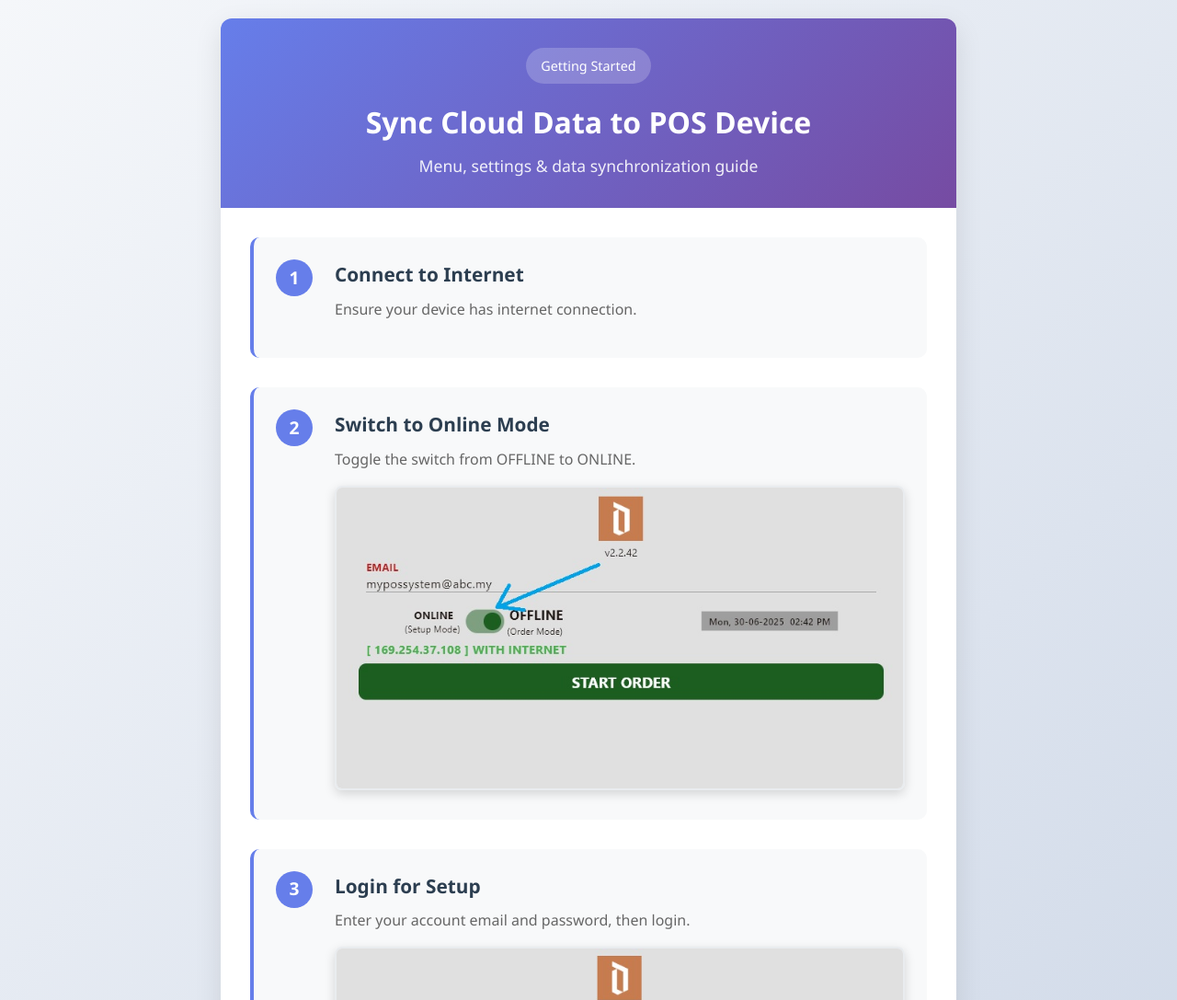
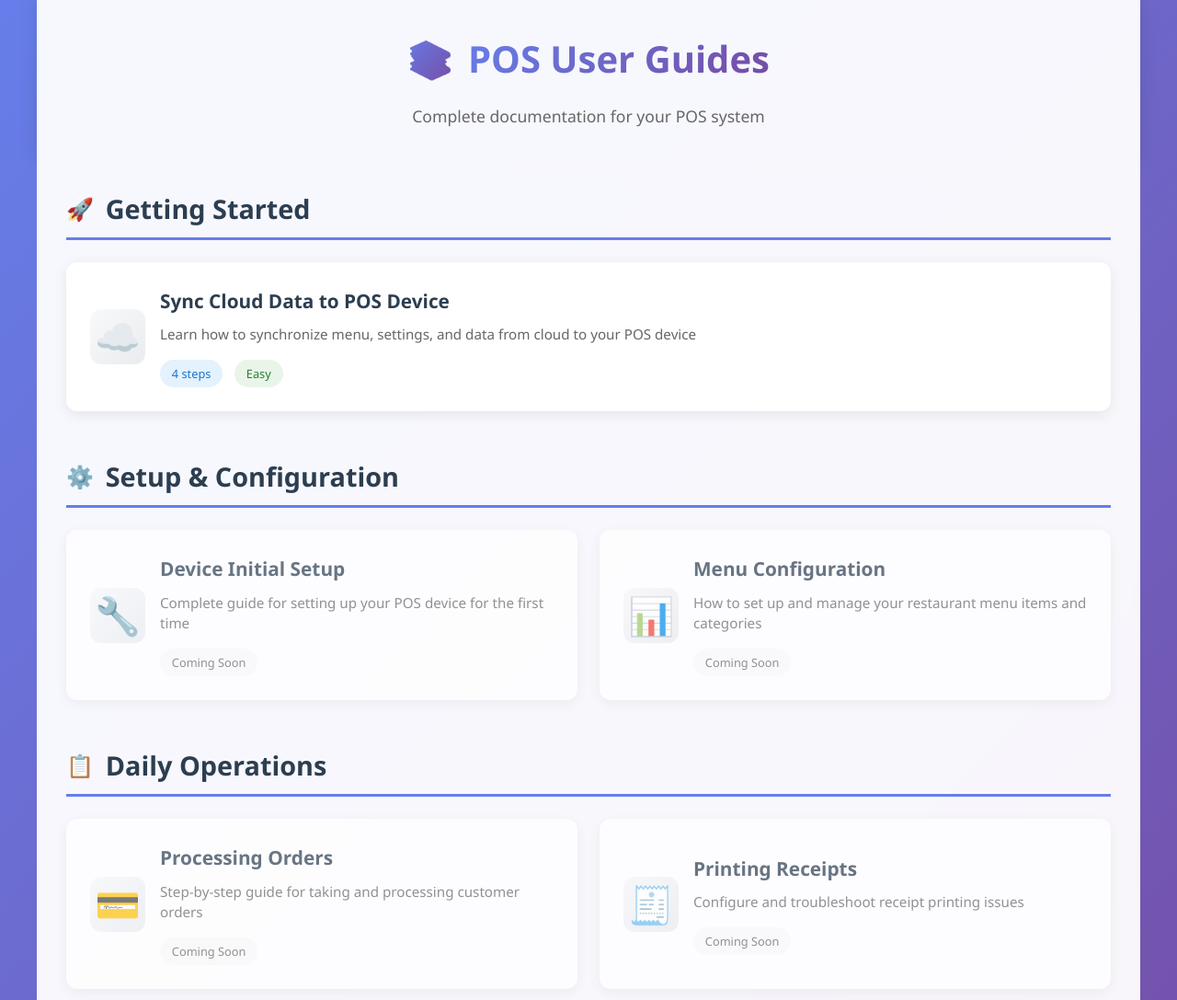
Before and after one commit to kychoe/dineersbiz-userguides, a plain HTML site: page index.html in a window 1280 px wide. Shown: the top 1087 px of the page at 92% size. Drawn offline with Linux system fonts and the light colour scheme.

Commit message:
1.0.2 - Home Page

```diff
--- /dev/null
+++ b/home-styles.css
@@ -0,0 +1,329 @@
+* {
+    margin: 0;
+    padding: 0;
+    box-sizing: border-box;
+}
+
+body {
+    font-family: 'Segoe UI', Tahoma, Geneva, Verdana, sans-serif;
+    line-height: 1.6;
+    color: #333;
+    background: linear-gradient(135deg, #667eea 0%, #764ba2 100%);
+    min-height: 100vh;
+}
+
+.container {
+    max-width: 1200px;
+    margin: 0 auto;
+    min-height: 100vh;
+    display: flex;
+    flex-direction: column;
+}
+
+/* Header Styles */
+.main-header {
+    background: rgba(255, 255, 255, 0.95);
+    backdrop-filter: blur(10px);
+    padding: 2rem;
+    text-align: center;
+    box-shadow: 0 2px 20px rgba(0, 0, 0, 0.1);
+}
+
+.logo {
+    display: flex;
+    align-items: center;
+    justify-content: center;
+    gap: 1rem;
+    margin-bottom: 1rem;
+}
+
+.logo-icon {
+    font-size: 2.5rem;
+    background: linear-gradient(135deg, #667eea 0%, #764ba2 100%);
+    -webkit-background-clip: text;
+    background-clip: text;
+    -webkit-text-fill-color: transparent;
+}
+
+.main-header h1 {
+    font-size: 2.5rem;
+    font-weight: 700;
+    background: linear-gradient(135deg, #667eea 0%, #764ba2 100%);
+    -webkit-background-clip: text;
+    background-clip: text;
+    -webkit-text-fill-color: transparent;
+}
+
+.header-subtitle {
+    color: #666;
+    font-size: 1.1rem;
+    margin-top: 0.5rem;
+}
+
+/* Main Content */
+.guides-grid {
+    flex: 1;
+    padding: 2rem;
+    background: rgba(255, 255, 255, 0.95);
+    backdrop-filter: blur(10px);
+}
+
+/* Category Sections */
+.category-section {
+    margin-bottom: 3rem;
+}
+
+.category-title {
+    display: flex;
+    align-items: center;
+    gap: 0.8rem;
+    font-size: 1.8rem;
+    font-weight: 600;
+    color: #2c3e50;
+    margin-bottom: 1.5rem;
+    padding-bottom: 0.5rem;
+    border-bottom: 3px solid #667eea;
+}
+
+.category-icon {
+    font-size: 1.5rem;
+}
+
+/* Guide Cards */
+.guides-list {
+    display: grid;
+    grid-template-columns: repeat(auto-fit, minmax(350px, 1fr));
+    gap: 1.5rem;
+}
+
+.guide-card {
+    background: white;
+    border-radius: 12px;
+    padding: 1.5rem;
+    box-shadow: 0 4px 15px rgba(0, 0, 0, 0.08);
+    border: 2px solid transparent;
+    transition: all 0.3s ease;
+    display: flex;
+    align-items: center;
+    gap: 1rem;
+    text-decoration: none;
+    color: inherit;
+    position: relative;
+    overflow: hidden;
+}
+
+.guide-card:hover {
+    transform: translateY(-3px);
+    box-shadow: 0 8px 25px rgba(0, 0, 0, 0.15);
+    border-color: #667eea;
+}
+
+.guide-card::before {
+    content: '';
+    position: absolute;
+    top: 0;
+    left: 0;
+    right: 0;
+    height: 4px;
+    background: linear-gradient(135deg, #667eea 0%, #764ba2 100%);
+    transform: translateX(-100%);
+    transition: transform 0.3s ease;
+}
+
+.guide-card:hover::before {
+    transform: translateX(0);
+}
+
+.guide-icon {
+    font-size: 2.5rem;
+    flex-shrink: 0;
+    width: 60px;
+    height: 60px;
+    display: flex;
+    align-items: center;
+    justify-content: center;
+    background: linear-gradient(135deg, #f8f9fa 0%, #e9ecef 100%);
+    border-radius: 12px;
+}
+
+.guide-content {
+    flex: 1;
+}
+
+.guide-content h3 {
+    font-size: 1.3rem;
+    font-weight: 600;
+    color: #2c3e50;
+    margin-bottom: 0.5rem;
+}
+
+.guide-content p {
+    color: #666;
+    font-size: 0.95rem;
+    margin-bottom: 1rem;
+    line-height: 1.5;
+}
+
+.guide-meta {
+    display: flex;
+    gap: 0.8rem;
+    align-items: center;
+}
+
+.steps-count {
+    background: #e3f2fd;
+    color: #1976d2;
+    padding: 0.3rem 0.8rem;
+    border-radius: 20px;
+    font-size: 0.8rem;
+    font-weight: 500;
+}
+
+.difficulty {
+    padding: 0.3rem 0.8rem;
+    border-radius: 20px;
+    font-size: 0.8rem;
+    font-weight: 500;
+}
+
+.difficulty.easy {
+    background: #e8f5e8;
+    color: #2e7d32;
+}
+
+.difficulty.medium {
+    background: #fff3e0;
+    color: #f57c00;
+}
+
+.difficulty.hard {
+    background: #ffebee;
+    color: #c62828;
+}
+
+.coming-soon-label {
+    background: #fafafa;
+    color: #666;
+    padding: 0.3rem 0.8rem;
+    border-radius: 20px;
+    font-size: 0.8rem;
+    font-weight: 500;
+}
+
+.guide-arrow {
+    font-size: 1.5rem;
+    color: #667eea;
+    font-weight: bold;
+    opacity: 0;
+    transform: translateX(-10px);
+    transition: all 0.3s ease;
+}
+
+.guide-card:hover .guide-arrow {
+    opacity: 1;
+    transform: translateX(0);
+}
+
+/* Coming Soon Cards */
+.coming-soon {
+    opacity: 0.7;
+    cursor: default;
+}
+
+.coming-soon:hover {
+    transform: none;
+    border-color: transparent;
+}
+
+.coming-soon::before {
+    display: none;
+}
+
+.coming-soon .guide-arrow {
+    display: none;
+}
+
+/* Footer */
+.main-footer {
+    background: rgba(255, 255, 255, 0.95);
+    backdrop-filter: blur(10px);
+    padding: 1.5rem;
+    text-align: center;
+    color: #666;
+    border-top: 1px solid rgba(0, 0, 0, 0.1);
+}
+
+/* Responsive Design */
+@media (max-width: 768px) {
+    .container {
+        margin: 0;
+    }
+
+    .main-header {
+        padding: 1.5rem 1rem;
+    }
+
+    .logo {
+        flex-direction: column;
+        gap: 0.5rem;
+    }
+
+    .main-header h1 {
+        font-size: 2rem;
+    }
+
+    .guides-grid {
+        padding: 1.5rem 1rem;
+    }
+
+    .guides-list {
+        grid-template-columns: 1fr;
+        gap: 1rem;
+    }
+
+    .guide-card {
+        padding: 1rem;
+    }
+
+    .category-title {
+        font-size: 1.5rem;
+    }
+
+    .guide-content h3 {
+        font-size: 1.1rem;
+    }
+
+    .guide-content p {
+        font-size: 0.9rem;
+    }
+
+    .guide-icon {
+        font-size: 2rem;
+        width: 50px;
+        height: 50px;
+    }
+}
+
+@media (max-width: 480px) {
+    .main-header h1 {
+        font-size: 1.8rem;
+    }
+
+    .header-subtitle {
+        font-size: 1rem;
+    }
+
+    .guide-card {
+        flex-direction: column;
+        text-align: center;
+        padding: 1rem;
+    }
+
+    .guide-content {
+        width: 100%;
+    }
+
+    .guide-meta {
+        justify-content: center;
+    }
+}
--- a/index.html
+++ b/index.html
@@ -3,65 +3,139 @@
 <head>
     <meta charset="UTF-8">
     <meta name="viewport" content="width=device-width, initial-scale=1.0">
-    <title>POS Cloud Sync Guide</title>
-    <link rel="stylesheet" href="styles.css">
+    <title>POS System User Guides</title>
+    <link rel="stylesheet" href="home-styles.css">
 </head>
 <body>
     <div class="container">
-        <header class="guide-header">
-            <span class="category">Getting Started</span>
-            <h1>Sync Cloud Data to POS Device</h1>
-            <p class="subtitle">Menu, settings & data synchronization guide</p>
+        <header class="main-header">
+            <div class="logo">
+                <div class="logo-icon">📚</div>
+                <h1>POS User Guides</h1>
+            </div>
+            <p class="header-subtitle">Complete documentation for your POS system</p>
         </header>
 
-        <main class="guide-content">
-            <div class="step">
-                <div class="step-number">1</div>
-                <div class="step-content">
-                    <h3>Connect to Internet</h3>
-                    <p>Ensure your device has internet connection.</p>
+        <main class="guides-grid">
+            <!-- Getting Started Category -->
+            <section class="category-section">
+                <h2 class="category-title">
+                    <span class="category-icon">🚀</span>
+                    Getting Started
+                </h2>
+                <div class="guides-list">
+                    <a href="getting-started/sync-cloud-data/index.html" class="guide-card">
+                        <div class="guide-icon">☁️</div>
+                        <div class="guide-content">
+                            <h3>Sync Cloud Data to POS Device</h3>
+                            <p>Learn how to synchronize menu, settings, and data from cloud to your POS device</p>
+                            <div class="guide-meta">
+                                <span class="steps-count">4 steps</span>
+                                <span class="difficulty easy">Easy</span>
                             </div>
                         </div>
+                        <div class="guide-arrow">→</div>
+                    </a>
+                </div>
+            </section>
 
-            <div class="step">
-                <div class="step-number">2</div>
-                <div class="step-content">
-                    <h3>Switch to Online Mode</h3>
-                    <p>Toggle the switch from OFFLINE to ONLINE.</p>
-                    <div class="image-container">
-                        <img src="image1.jpg" alt="Toggle switch to online mode" class="guide-image">
+            <!-- Setup & Configuration Category -->
+            <section class="category-section">
+                <h2 class="category-title">
+                    <span class="category-icon">⚙️</span>
+                    Setup & Configuration
+                </h2>
+                <div class="guides-list">
+                    <div class="guide-card coming-soon">
+                        <div class="guide-icon">🔧</div>
+                        <div class="guide-content">
+                            <h3>Device Initial Setup</h3>
+                            <p>Complete guide for setting up your POS device for the first time</p>
+                            <div class="guide-meta">
+                                <span class="coming-soon-label">Coming Soon</span>
                             </div>
                         </div>
                     </div>
 
-            <div class="step">
-                <div class="step-number">3</div>
-                <div class="step-content">
-                    <h3>Login for Setup</h3>
-                    <p>Enter your account email and password, then login.</p>
-                    <div class="image-container">
-                        <img src="image2.jpg" alt="Login screen with email and password" class="guide-image">
+                    <div class="guide-card coming-soon">
+                        <div class="guide-icon">📊</div>
+                        <div class="guide-content">
+                            <h3>Menu Configuration</h3>
+                            <p>How to set up and manage your restaurant menu items and categories</p>
+                            <div class="guide-meta">
+                                <span class="coming-soon-label">Coming Soon</span>
+                            </div>
+                        </div>
+                    </div>
+                </div>
+            </section>
+
+            <!-- Daily Operations Category -->
+            <section class="category-section">
+                <h2 class="category-title">
+                    <span class="category-icon">📋</span>
+                    Daily Operations
+                </h2>
+                <div class="guides-list">
+                    <div class="guide-card coming-soon">
+                        <div class="guide-icon">💳</div>
+                        <div class="guide-content">
+                            <h3>Processing Orders</h3>
+                            <p>Step-by-step guide for taking and processing customer orders</p>
+                            <div class="guide-meta">
+                                <span class="coming-soon-label">Coming Soon</span>
                             </div>
                         </div>
                     </div>
 
-            <div class="step">
-                <div class="step-number">4</div>
-                <div class="step-content">
-                    <h3>Logout (After Login Success)</h3>
-                    <p>Once login is successful, logout from the system.</p>
-                    <div class="image-container">
-                        <img src="image3.jpg" alt="Logout confirmation dialog" class="guide-image">
+                    <div class="guide-card coming-soon">
+                        <div class="guide-icon">🧾</div>
+                        <div class="guide-content">
+                            <h3>Printing Receipts</h3>
+                            <p>Configure and troubleshoot receipt printing issues</p>
+                            <div class="guide-meta">
+                                <span class="coming-soon-label">Coming Soon</span>
+                            </div>
+                        </div>
+                    </div>
+                </div>
+            </section>
+
+            <!-- Troubleshooting Category -->
+            <section class="category-section">
+                <h2 class="category-title">
+                    <span class="category-icon">🔧</span>
+                    Troubleshooting
+                </h2>
+                <div class="guides-list">
+                    <div class="guide-card coming-soon">
+                        <div class="guide-icon">🌐</div>
+                        <div class="guide-content">
+                            <h3>Connection Issues</h3>
+                            <p>Resolve internet and network connectivity problems</p>
+                            <div class="guide-meta">
+                                <span class="coming-soon-label">Coming Soon</span>
                             </div>
                         </div>
                     </div>
 
-            <div class="completion">
-                <div class="success-icon">✓</div>
-                <h3>Sync Complete</h3>
-                <p>Menu and settings are now synced to your device!</p>
+                    <div class="guide-card coming-soon">
+                        <div class="guide-icon">🔄</div>
+                        <div class="guide-content">
+                            <h3>Sync Problems</h3>
+                            <p>Fix data synchronization issues between cloud and device</p>
+                            <div class="guide-meta">
+                                <span class="coming-soon-label">Coming Soon</span>
                             </div>
+                        </div>
+                    </div>
+                </div>
+            </section>
         </main>
+
+        <footer class="main-footer">
+            <p>&copy; 2024 POS System Documentation. All rights reserved.</p>
+        </footer>
     </div>
 </body>
 </html>
```
Also changed, not shown: getting-started/sync-cloud-data/index.html (added, +67 -0 lines), getting-started/sync-cloud-data/image1.jpg (renamed from image1.jpg), getting-started/sync-cloud-data/image2.jpg (renamed from image2.jpg), getting-started/sync-cloud-data/image3.jpg (renamed from image3.jpg), getting-started/sync-cloud-data/styles.css (renamed from styles.css), 1 other file. Lines whose indentation alone changed are shown as unchanged.
